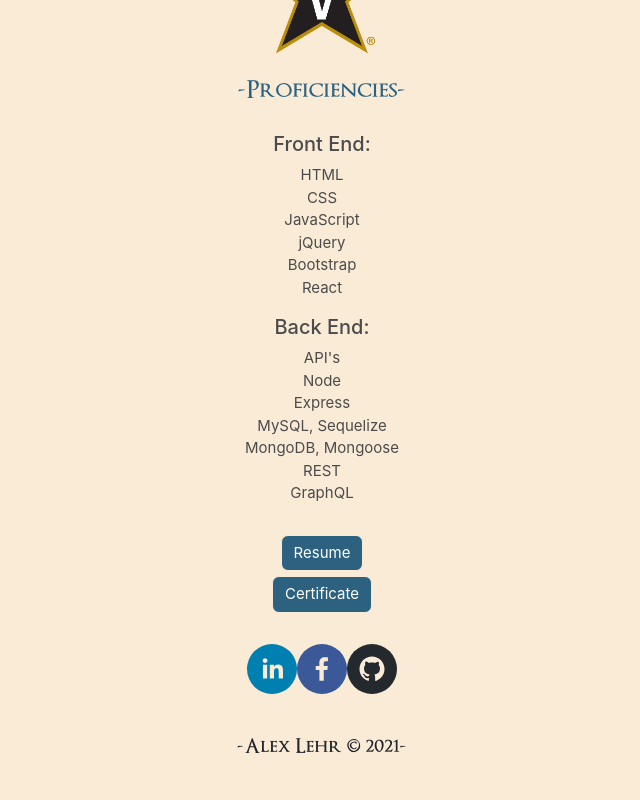
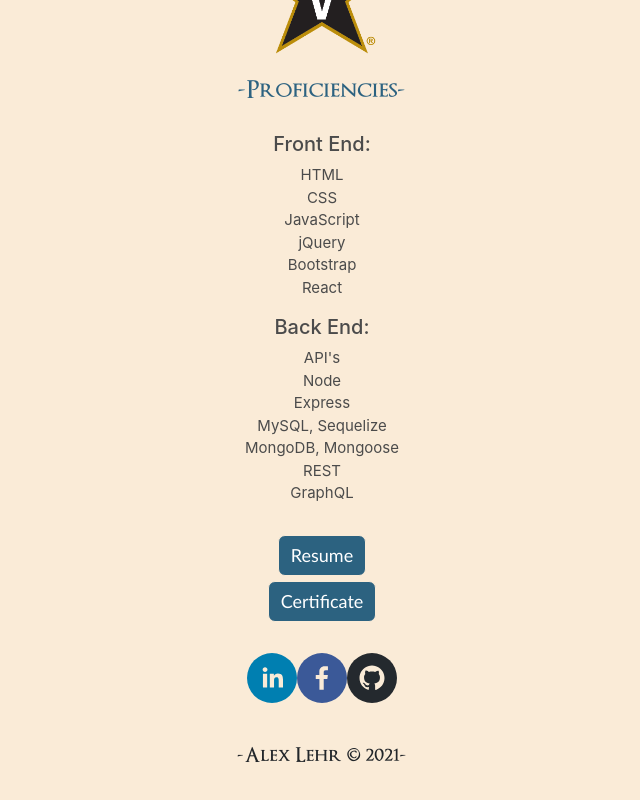
Before and after one commit to alehr45/react-portfolio2, a React (Create React App) app: page /aboutme in a window 1280 px wide. Shown: the part 350-1150 px from the top of the page, without its empty margins (318-958 px from the left). Built offline with nearby package versions, Linux system fonts and the light colour scheme.

Commit message:
font-sizes

```diff
--- a/src/components/Home.js
+++ b/src/components/Home.js
@@ -24,15 +24,17 @@
         <h2 class="subtitle">-Full Stack Web Developer-</h2>
         </TextAnimation>
       </div>
-      <div>
-        <a href={resume} target="_blank" rel="noreferrer">
-        <Button className="resume1">My Resume</Button>{' '}
-        </a>
-        </div>
 
       <SocialIcon className="social" url="https://www.linkedin.com/in/alexlehr" />
       <SocialIcon className="social" url="https://www.facebook.com/alex.lehr.75" />
       <SocialIcon className="social" url="https://github.com/alehr45" />
+
+      <div>
+        <a href={resume} target="_blank" rel="noreferrer">
+        <Button className="resume2">My Resume</Button>{' '}
+        </a>
+        </div>
+
 
     </div>
   );
--- a/src/index.css
+++ b/src/index.css
@@ -95,8 +95,9 @@
 }
 
 .resume.btn.btn-primary {
+  font-family: "Trebuchet MS", "Lucida Sans Unicode", "Lucida Grande";
   border-radius: 7px 7px 7px 7px;
-  font-size: 15px;
+  font-size: 18px;
   margin-top: 30px;
   background-color: #2c6280;
   border-color: antiquewhite ;
@@ -104,14 +105,26 @@
 }
 
 .resume1.btn.btn-primary {
+  font-family: "Trebuchet MS", "Lucida Sans Unicode", "Lucida Grande";
  border-radius: 7px 7px 7px 7px;
- font-size: 15px;
+ font-size: 18px;
   margin-top: 5px;
   margin-bottom: 15px;
   background-color: #2c6280;
   border-color: antiquewhite ;
 
 }
+
+.resume2.btn.btn-primary {
+  font-family: "Trebuchet MS", "Lucida Sans Unicode", "Lucida Grande";
+  border-radius: 7px 7px 7px 7px;
+  font-size: 18px;
+   margin-top: 12px;
+   margin-bottom: 15px;
+   background-color: #2c6280;
+   border-color: antiquewhite ;
+
+ }
 
 
 .resume.btn.btn-primary:hover {
```
